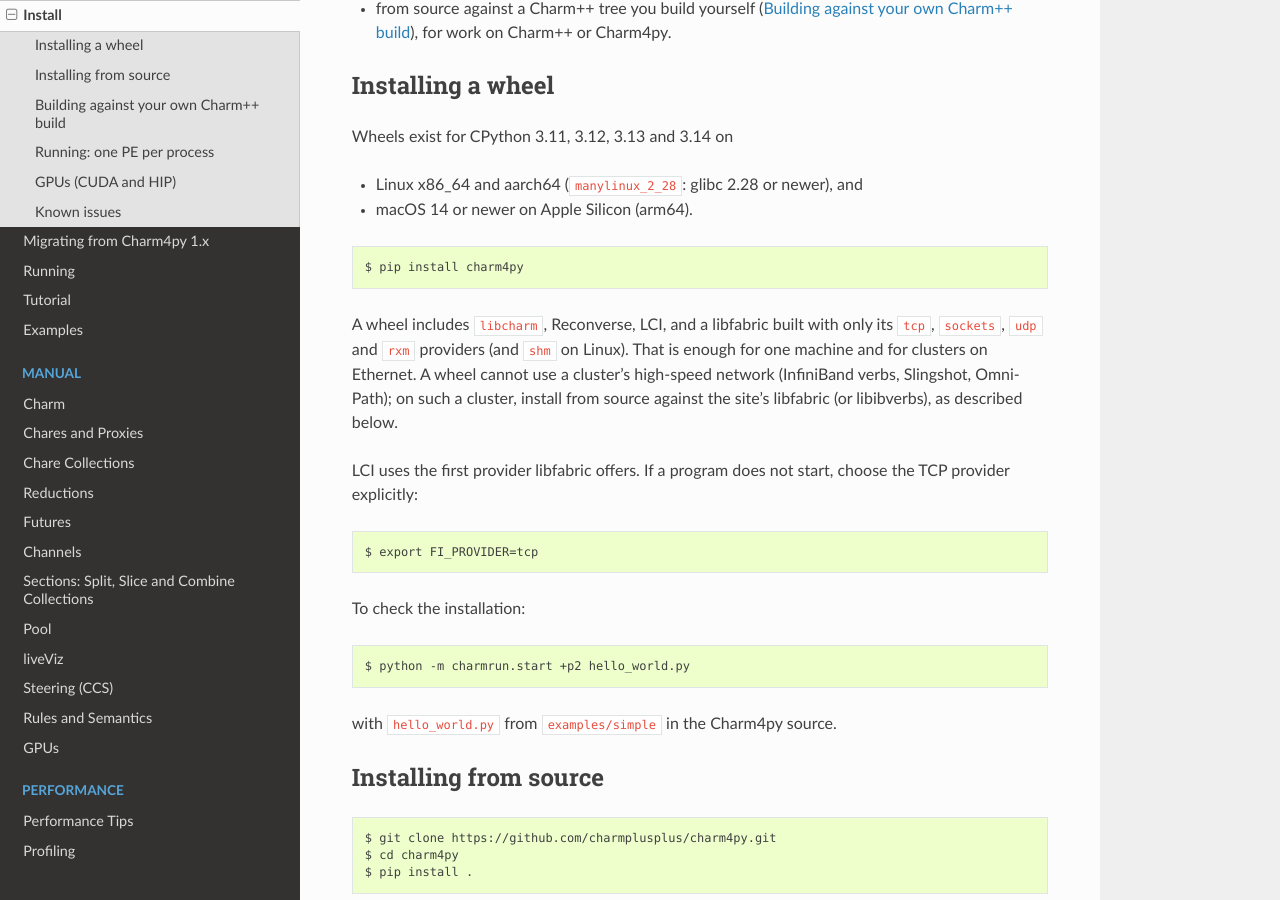
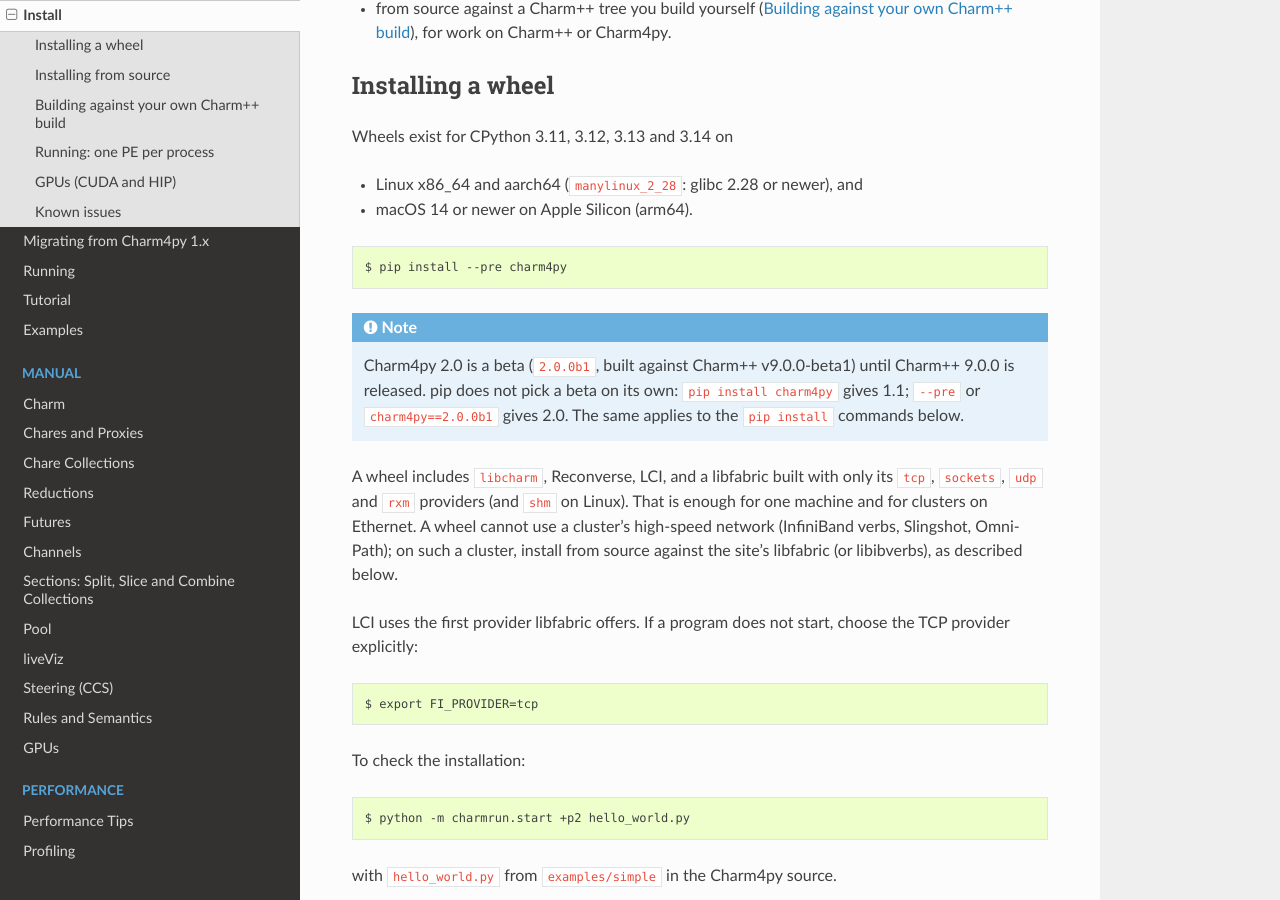
Before and after one commit to charmplusplus/charm4py, a Sphinx documentation site: the page built from docs/install.rst, in a window 1280 px wide and 900 px high, scrolled down 380 px. Built offline with Sphinx 7.4.7 and the Read the Docs theme 3.1.0, drawn with Linux system fonts in a browser that asks for light colours.

Commit message:
install docs: pip needs --pre for the 2.0 beta (#328)
Co-authored-by: Claude Fable 5.1 <noreply@anthropic.com>

```diff
--- a/docs/install.rst
+++ b/docs/install.rst
@@ -29,7 +29,14 @@ Wheels exist for CPython 3.11, 3.12, 3.13 and 3.14 on
 
 ::
 
-    $ pip install charm4py
+    $ pip install --pre charm4py
+
+.. note::
+
+   Charm4py 2.0 is a beta (``2.0.0b1``, built against Charm++ v9.0.0-beta1)
+   until Charm++ 9.0.0 is released. pip does not pick a beta on its own:
+   ``pip install charm4py`` gives 1.1; ``--pre`` or ``charm4py==2.0.0b1``
+   gives 2.0. The same applies to the ``pip install`` commands below.
 
 A wheel includes ``libcharm``, Reconverse, LCI, and a libfabric built with only
 its ``tcp``, ``sockets``, ``udp`` and ``rxm`` providers (and ``shm`` on Linux).
```
